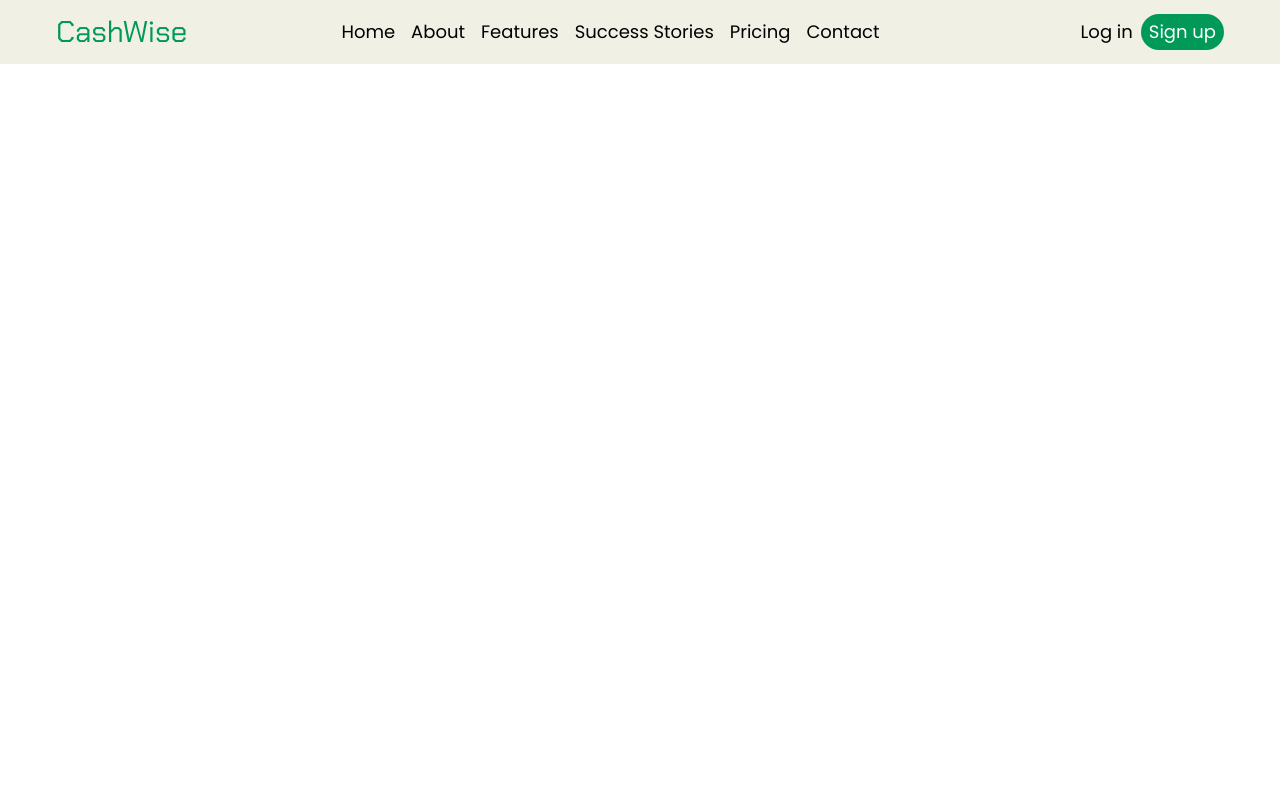
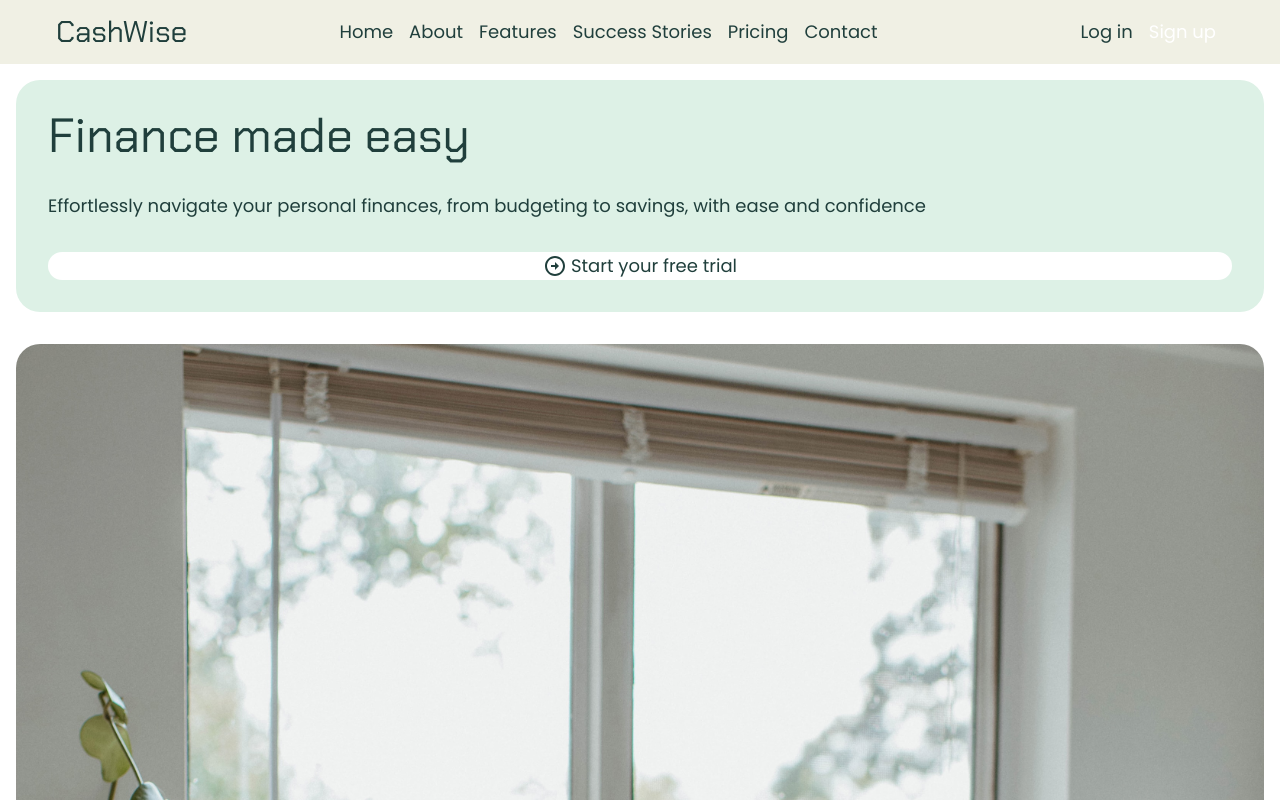
Before and after one commit to Milkdromeda-333/cashwise, a React (Vite) app: page / in a window 1280 px wide. Shown: the top 800 px of the page. Built offline with nearby package versions, Linux system fonts and the light colour scheme; some icons are missing.

Commit message:
add WatchDemo and Header component

```diff
--- a/index.html
+++ b/index.html
@@ -14,7 +14,7 @@
 </head>
 
 <body>
-  <div id="root" class="font-regular text-lg"></div>
+  <div id="root" class="font-regular text-lg text-brand-darkGreen"></div>
   <script type="module" src="/src/main.jsx"></script>
 </body>
 
--- /dev/null
+++ b/src/components/Home/Header.jsx
@@ -0,0 +1,28 @@
+import { BiRightArrowCircle } from "react-icons/bi";
+export default function Header() {
+
+  return (
+     <section className="
+          bg-brand-lightMint text-brand-mint
+          p-8 mt-4 rounded-3xl
+          flex flex-col gap-8
+          ">
+          <h1 className="
+            text-5xl font-brand
+          ">
+              Finance made easy
+          </h1>
+
+              <p>Effortlessly navigate your personal finances, from budgeting to savings, with ease and confidence</p>
+
+          <a href="" className="
+              w-full bg-white
+              flex flex-row justify-center items-center gap-1
+              rounded-3xl
+              ">
+              <BiRightArrowCircle className="text-2xl" />
+                  Start your free trial
+              </a>
+      </section>
+  )
+}
--- /dev/null
+++ b/src/components/Home/WatchDemo.jsx
@@ -0,0 +1,24 @@
+import { PiPlayCircleThin } from "react-icons/pi";
+
+
+export default function WatchDemo() {
+
+  return (
+      <div className="rounded-full relative">
+          <img
+              src="/images/person-at-computer.jpg"
+              alt="person at computer"
+               className="rounded-3xl"
+          />
+          <div className="
+          absolute bottom-0 right-0
+          bg-white p-4
+          rounded-3xl rounded-e-none rounded-bl-none
+          flex flex-row justify-center items-center gap-4
+          ">
+              <PiPlayCircleThin className="text-5xl" />
+              Watch Demo
+            </div>
+    </div>
+  )
+}
--- a/src/components/Navbar.jsx
+++ b/src/components/Navbar.jsx
@@ -40,7 +40,7 @@ export default function Navbar() {
           ">
               <PiShoppingBagThin className="text-3xl inline-block" />
 
-              <span className="w-[1px] h-3/4 bg-zinc-300"></span>
+              <span className="w-[5px] h-3/4 bg-zinc-500"></span>
 
               <a href="/login">Log in</a>
 
--- a/src/pages/Home.jsx
+++ b/src/pages/Home.jsx
@@ -1,8 +1,12 @@
+import Header from "../components/Home/Header"
+import WatchDemo from "../components/Home/WatchDemo";
+
 export default function Home() {
 
   return (
-    <div className="mt-16">
-
+    <div className="pt-16 h-[100vh]  p-4 flex flex-col gap-8">
+          <Header />
+          <WatchDemo/>
     </div>
   )
 }
--- a/tailwind.config.js
+++ b/tailwind.config.js
@@ -11,8 +11,8 @@ export default {
     },
     extend: {
       colors: {
-        "brand-lightMint": "#d1d5db",
-        "brand-mint": "#009957",
+        "brand-lightMint": "#ddf1e6",
+        "brand-darkGreen": "#203f3c",
         "brand-creme": "#f0f0e4",
       }
     },
```
Also changed, not shown: public/images/person-at-computer.jpg (added).
